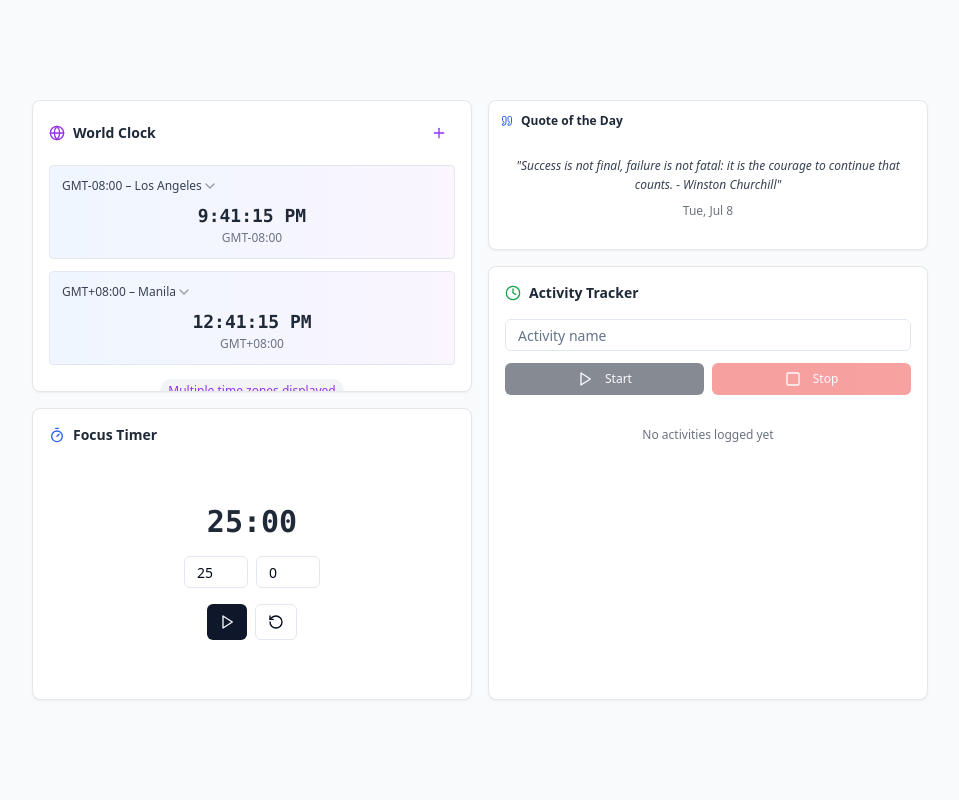
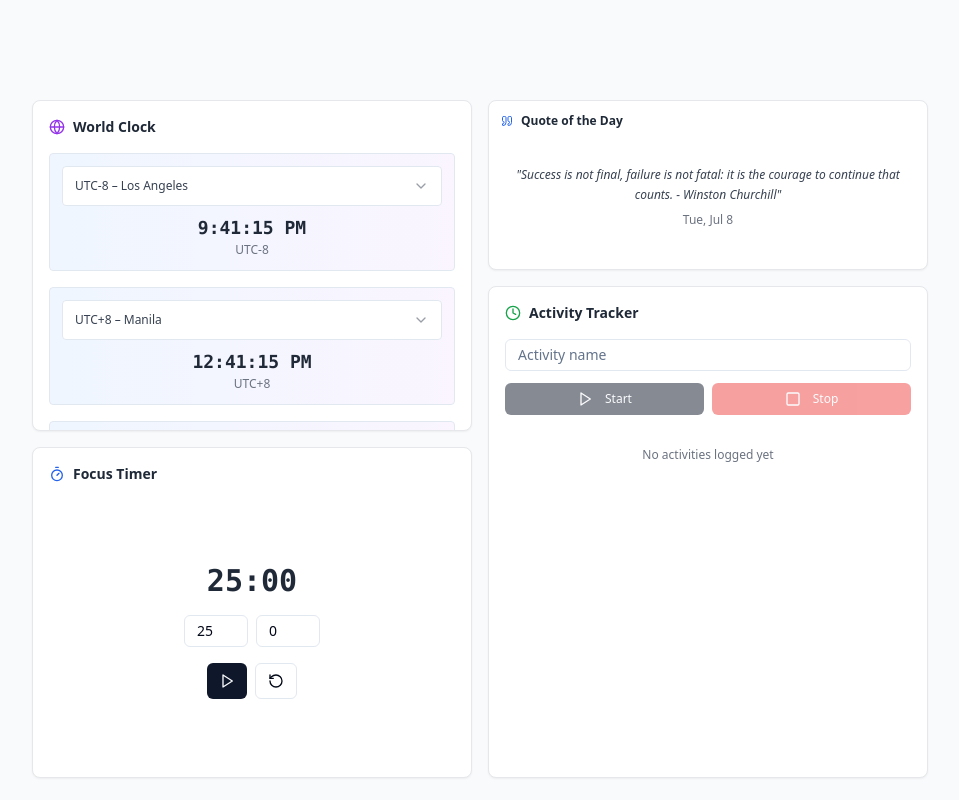
Before and after one commit to elixtcode/notion-zen-dashboard, a React (Vite) app: page / in a window 1280 px wide. Shown: the whole page, without its empty margins (160-1119 px from the left). Built offline with nearby package versions, Linux system fonts and the light colour scheme.

Commit message:
Manual edit: src/components/WorldClock.tsx
Edited UI in Lovable

```diff
--- a/src/components/WorldClock.tsx
+++ b/src/components/WorldClock.tsx
@@ -1,7 +1,6 @@
 import React, { useState, useEffect } from 'react';
-import { Globe, Plus, X } from 'lucide-react';
+import { Globe } from 'lucide-react';
 import { Select, SelectContent, SelectItem, SelectTrigger, SelectValue } from '@/components/ui/select';
-import { Button } from '@/components/ui/button';
 
 interface Clock {
   id: string;
@@ -9,37 +8,27 @@ interface Clock {
   timezone: string;
 }
 
-const GMT_TIMEZONES = [
-  { city: 'Baker Island', timezone: 'Etc/GMT+12', label: 'GMT-12:00 – Baker Island' },
-  { city: 'Honolulu', timezone: 'Pacific/Honolulu', label: 'GMT-10:00 – Honolulu' },
-  { city: 'Anchorage', timezone: 'America/Anchorage', label: 'GMT-09:00 – Anchorage' },
-  { city: 'Los Angeles', timezone: 'America/Los_Angeles', label: 'GMT-08:00 – Los Angeles' },
-  { city: 'Denver', timezone: 'America/Denver', label: 'GMT-07:00 – Denver' },
-  { city: 'Chicago', timezone: 'America/Chicago', label: 'GMT-06:00 – Chicago' },
-  { city: 'New York', timezone: 'America/New_York', label: 'GMT-05:00 – New York' },
-  { city: 'Santiago', timezone: 'America/Santiago', label: 'GMT-04:00 – Santiago' },
-  { city: 'Buenos Aires', timezone: 'America/Argentina/Buenos_Aires', label: 'GMT-03:00 – Buenos Aires' },
-  { city: 'Praia', timezone: 'Atlantic/Cape_Verde', label: 'GMT-01:00 – Cape Verde' },
-  { city: 'London', timezone: 'Europe/London', label: 'GMT+00:00 – London' },
-  { city: 'Berlin', timezone: 'Europe/Berlin', label: 'GMT+01:00 – Berlin' },
-  { city: 'Cairo', timezone: 'Africa/Cairo', label: 'GMT+02:00 – Cairo' },
-  { city: 'Moscow', timezone: 'Europe/Moscow', label: 'GMT+03:00 – Moscow' },
-  { city: 'Dubai', timezone: 'Asia/Dubai', label: 'GMT+04:00 – Dubai' },
-  { city: 'Karachi', timezone: 'Asia/Karachi', label: 'GMT+05:00 – Karachi' },
-  { city: 'Dhaka', timezone: 'Asia/Dhaka', label: 'GMT+06:00 – Dhaka' },
-  { city: 'Bangkok', timezone: 'Asia/Bangkok', label: 'GMT+07:00 – Bangkok' },
-  { city: 'Manila', timezone: 'Asia/Manila', label: 'GMT+08:00 – Manila' },
-  { city: 'Tokyo', timezone: 'Asia/Tokyo', label: 'GMT+09:00 – Tokyo' },
-  { city: 'Sydney', timezone: 'Australia/Sydney', label: 'GMT+10:00 – Sydney' },
-  { city: 'Noumea', timezone: 'Pacific/Noumea', label: 'GMT+11:00 – Noumea' },
-  { city: 'Auckland', timezone: 'Pacific/Auckland', label: 'GMT+12:00 – Auckland' },
+const WORLD_CITIES = [
+  { city: 'Los Angeles', timezone: 'America/Los_Angeles', utc: 'UTC-8' },
+  { city: 'New York', timezone: 'America/New_York', utc: 'UTC-5' },
+  { city: 'London', timezone: 'Europe/London', utc: 'UTC+0' },
+  { city: 'Berlin', timezone: 'Europe/Berlin', utc: 'UTC+1' },
+  { city: 'Paris', timezone: 'Europe/Paris', utc: 'UTC+1' },
+  { city: 'Moscow', timezone: 'Europe/Moscow', utc: 'UTC+3' },
+  { city: 'Dubai', timezone: 'Asia/Dubai', utc: 'UTC+4' },
+  { city: 'Singapore', timezone: 'Asia/Singapore', utc: 'UTC+8' },
+  { city: 'Manila', timezone: 'Asia/Manila', utc: 'UTC+8' },
+  { city: 'Beijing', timezone: 'Asia/Shanghai', utc: 'UTC+8' },
+  { city: 'Tokyo', timezone: 'Asia/Tokyo', utc: 'UTC+9' },
+  { city: 'Sydney', timezone: 'Australia/Sydney', utc: 'UTC+11' },
 ];
 
 const WorldClock = () => {
   const [currentTime, setCurrentTime] = useState(new Date());
   const [clocks, setClocks] = useState<Clock[]>([
     { id: '1', city: 'Los Angeles', timezone: 'America/Los_Angeles' },
-    { id: '2', city: 'Manila', timezone: 'Asia/Manila' }
+    { id: '2', city: 'Manila', timezone: 'Asia/Manila' },
+    { id: '3', city: 'London', timezone: 'Europe/London' },
   ]);
 
   useEffect(() => {
@@ -55,104 +44,65 @@ const WorldClock = () => {
       hour: 'numeric',
       minute: '2-digit',
       second: '2-digit',
-      hour12: true
+      hour12: true,
     });
   };
 
-  const getCityInfo = (city: string) => {
-    return GMT_TIMEZONES.find(c => c.city === city) || GMT_TIMEZONES[0];
-  };
-
   const handleCityChange = (clockId: string, newCity: string) => {
-    const cityInfo = getCityInfo(newCity);
-    setClocks(prev => prev.map(clock =>
+    const cityInfo = WORLD_CITIES.find((c) => c.city === newCity);
+    if (!cityInfo) return;
+    setClocks((prev) =>
+      prev.map((clock) =>
         clock.id === clockId
           ? { ...clock, city: cityInfo.city, timezone: cityInfo.timezone }
           : clock
-    ));
+      )
+    );
   };
 
-  const addClock = () => {
-    if (clocks.length < 3) {
-      const newClock: Clock = {
-        id: Date.now().toString(),
-        city: 'London',
-        timezone: 'Europe/London'
-      };
-      setClocks(prev => [...prev, newClock]);
-    }
-  };
-
-  const removeClock = (clockId: string) => {
-    if (clocks.length > 2) {
-      setClocks(prev => prev.filter(clock => clock.id !== clockId));
-    }
+  const getCityInfo = (city: string) => {
+    return WORLD_CITIES.find((c) => c.city === city) || WORLD_CITIES[0];
   };
 
   return (
     <div className="p-4 h-full flex flex-col">
-      <div className="flex items-center justify-between mb-4">
-        <div className="flex items-center gap-2">
+      <div className="flex items-center gap-2 mb-4">
         <Globe className="h-4 w-4 text-purple-600" />
         <h2 className="text-sm font-semibold text-gray-800">World Clock</h2>
       </div>
-        {clocks.length < 3 && (
-          <Button
-            onClick={addClock}
-            variant="ghost"
-            size="sm"
-            className="h-8 w-8 p-0 text-purple-600 hover:text-purple-700 hover:bg-purple-50"
-          >
-            <Plus className="h-4 w-4" />
-          </Button>
-        )}
-      </div>
 
-      <div className="flex-1 flex flex-col justify-start space-y-3">
+      <div className="flex flex-col gap-4 h-full justify-start">
         {clocks.map((clock) => {
           const cityInfo = getCityInfo(clock.city);
           const time = formatTime(currentTime, clock.timezone);
+
           return (
-            <div key={clock.id} className="relative">
-              <div className="text-center p-3 bg-gradient-to-r from-blue-50 to-purple-50 rounded border">
-                <div className="flex items-center justify-between mb-2">
-                  <Select value={clock.city} onValueChange={(value) => handleCityChange(clock.id, value)}>
-                    <SelectTrigger className="w-auto border-0 bg-transparent p-0 h-auto text-xs font-medium text-gray-700 hover:text-purple-600">
-                      <SelectValue />
+            <div
+              key={clock.id}
+              className="bg-gradient-to-r from-blue-50 to-purple-50 rounded border p-3 flex flex-col justify-center"
+            >
+              <Select
+                value={clock.city}
+                onValueChange={(value) => handleCityChange(clock.id, value)}
+              >
+                <SelectTrigger className="w-full mb-2 border rounded text-xs font-medium text-gray-700">
+                  <SelectValue placeholder="Select city" />
                 </SelectTrigger>
                 <SelectContent>
-                      {GMT_TIMEZONES.map((city) => (
+                  {WORLD_CITIES.map((city) => (
                     <SelectItem key={city.city} value={city.city}>
-                          {city.label}
+                      {`${city.utc} – ${city.city}`}
                     </SelectItem>
                   ))}
                 </SelectContent>
               </Select>
-                  {clocks.length > 2 && (
-                    <Button
-                      onClick={() => removeClock(clock.id)}
-                      variant="ghost"
-                      size="sm"
-                      className="h-6 w-6 p-0 text-gray-400 hover:text-red-500"
-                    >
-                      <X className="h-3 w-3" />
-                    </Button>
-                  )}
-                </div>
+              <div className="text-center">
                 <div className="text-lg font-mono font-bold text-gray-800">{time}</div>
-                <div className="text-xs text-gray-500">{cityInfo.label.split('–')[0].trim()}</div>
+                <div className="text-xs text-gray-500">{cityInfo.utc}</div>
               </div>
             </div>
           );
         })}
-
-        {clocks.length > 1 && (
-          <div className="text-center">
-            <div className="text-xs text-gray-600 bg-gray-100 px-2 py-1 rounded-full inline-block">
-              <span className="font-medium text-purple-600">Multiple time zones displayed</span>
-            </div>
-          </div>
-        )}
       </div>
     </div>
   );
```
Lines whose indentation alone changed are shown as unchanged.
